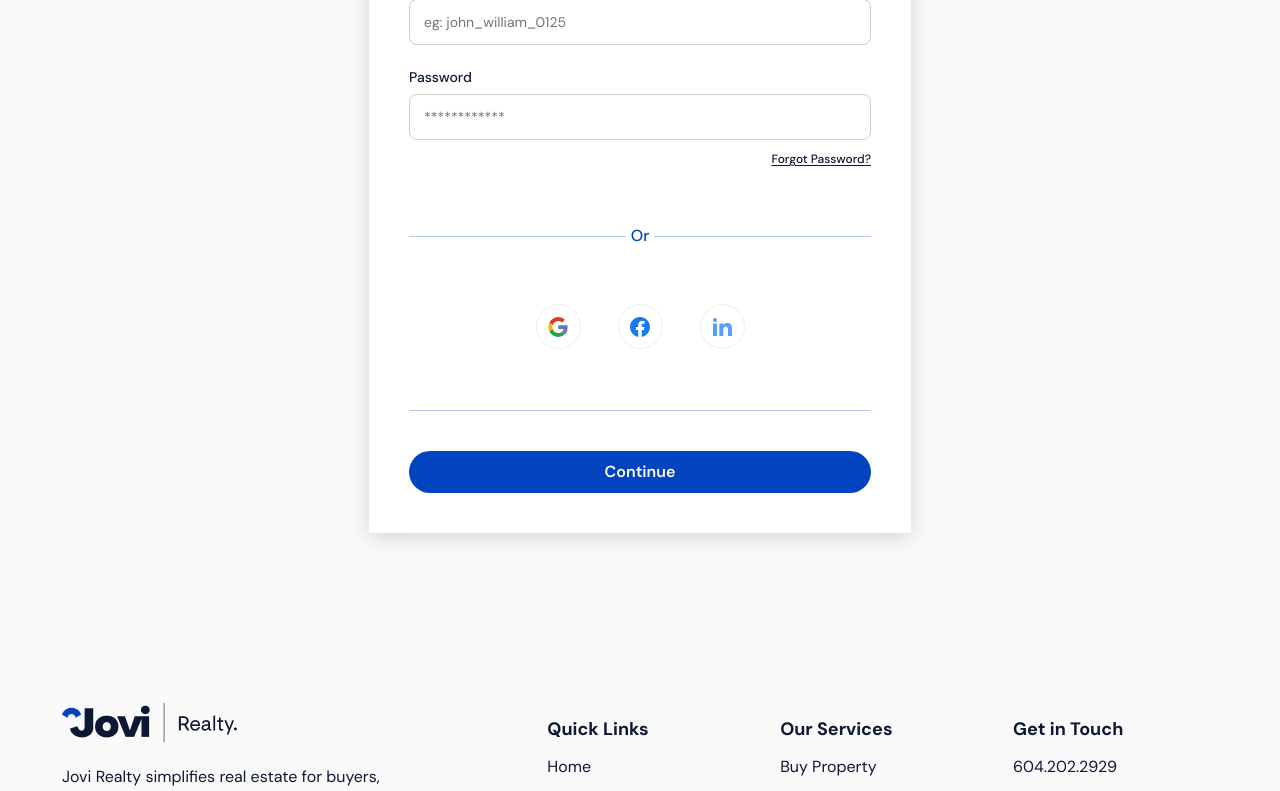
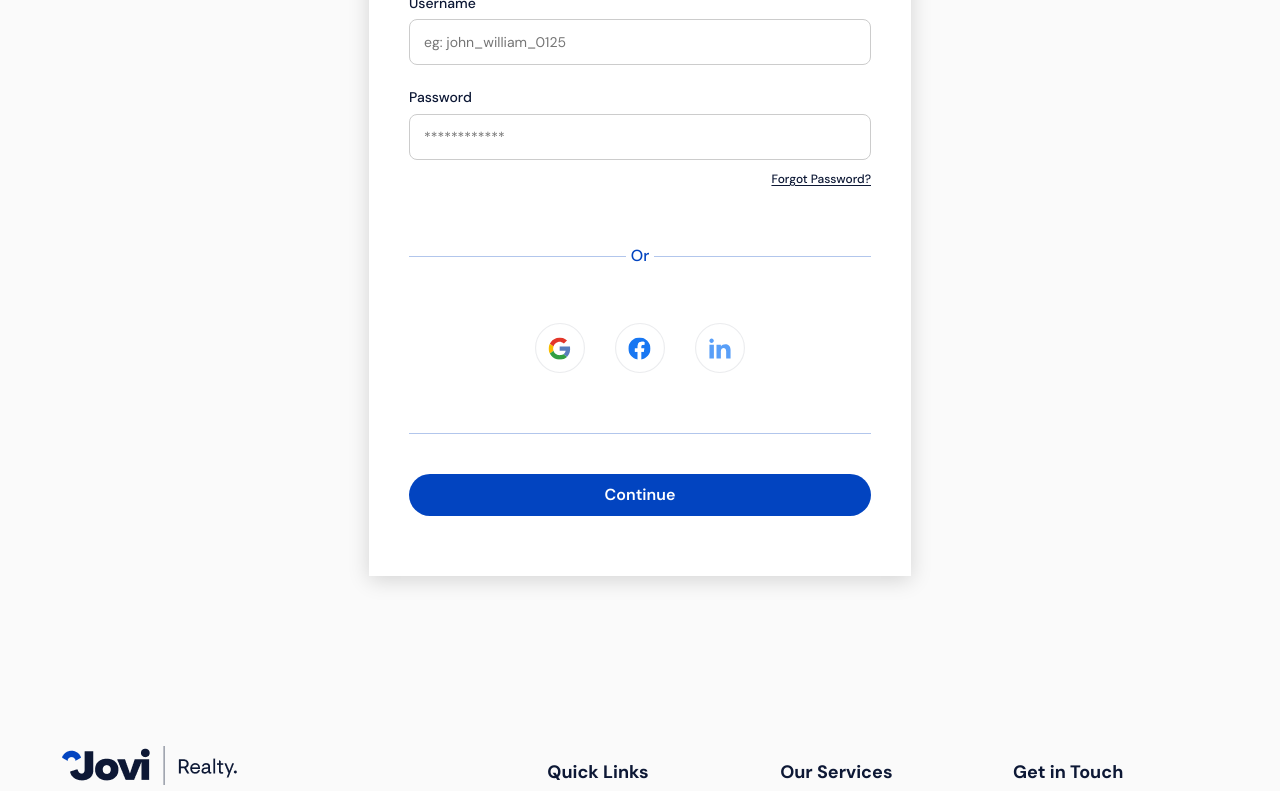
Before and after one commit to nasah-digital/jovi-realty, a React (Vite) app in the folder front/: page /login in a window 1280 px wide. Shown: the part 625-1416 px from the top of the page. Built offline with nearby package versions, Linux system fonts and the light colour scheme.

Commit message:
Login Page Changes

```diff
--- a/front/src/components/shared/Elements/LoginForm/LoginForm.css
+++ b/front/src/components/shared/Elements/LoginForm/LoginForm.css
@@ -1,7 +1,7 @@
 .LoginForm {
   max-width: 542px;
   /* height: 100%; */
-  padding: 40px;
+  padding: 60px 40px;
   display: flex;
   justify-content: center;
   align-items: center;
@@ -103,7 +103,7 @@
 .social-icons {
   display: flex;
   justify-content: center;
-  gap: 25px;
+  gap: 30px;
 }
 
 .social-icons button {
@@ -113,8 +113,8 @@
 }
 
 .social-icons img {
-  width: 45px;
-  height: 45px;
+  width: 50px;
+  height: 50px;
 }
 .social-icons img:hover {
   transform: scale(1.2);
--- a/front/src/components/shared/Elements/LoginForm/LoginForm.jsx
+++ b/front/src/components/shared/Elements/LoginForm/LoginForm.jsx
@@ -60,9 +60,15 @@
           </div>
 
           <div className="social-icons">
-            <button type="button"><img src={googleIcon} alt="Google" /></button>
-            <button type="button"><img src={facebookIcon} alt="Facebook" /></button>
-            <button type="button"><img src={linkedinIcon} alt="LinkedIn" /></button>
+            <a href="#" target="_blank" rel="noopener noreferrer">
+              <img src={googleIcon} alt="Google" />
+            </a>
+            <a href="#" target="_blank" rel="noopener noreferrer">
+              <img src={facebookIcon} alt="Facebook" />
+            </a>
+            <a href="#" target="_blank" rel="noopener noreferrer">
+              <img src={linkedinIcon} alt="LinkedIn" />
+            </a>
           </div>
 
           <div className="social-separator">
```
